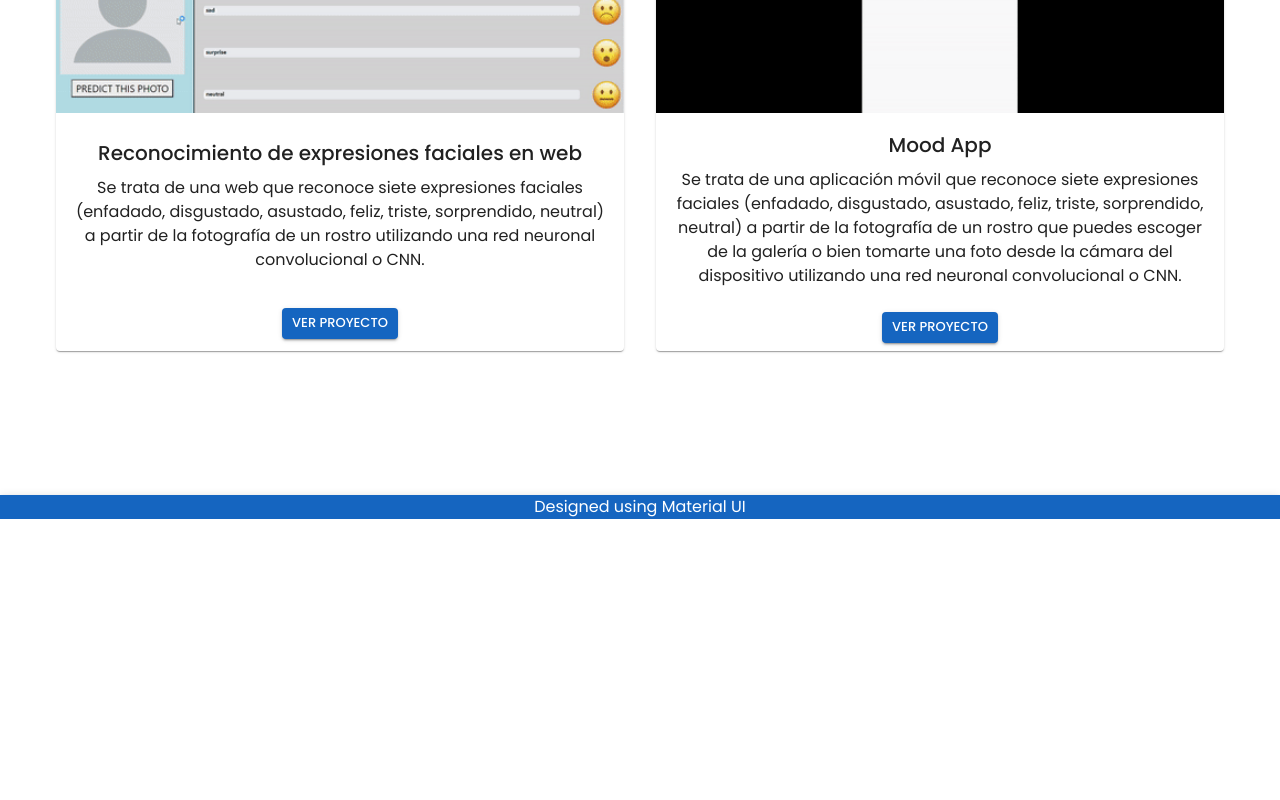
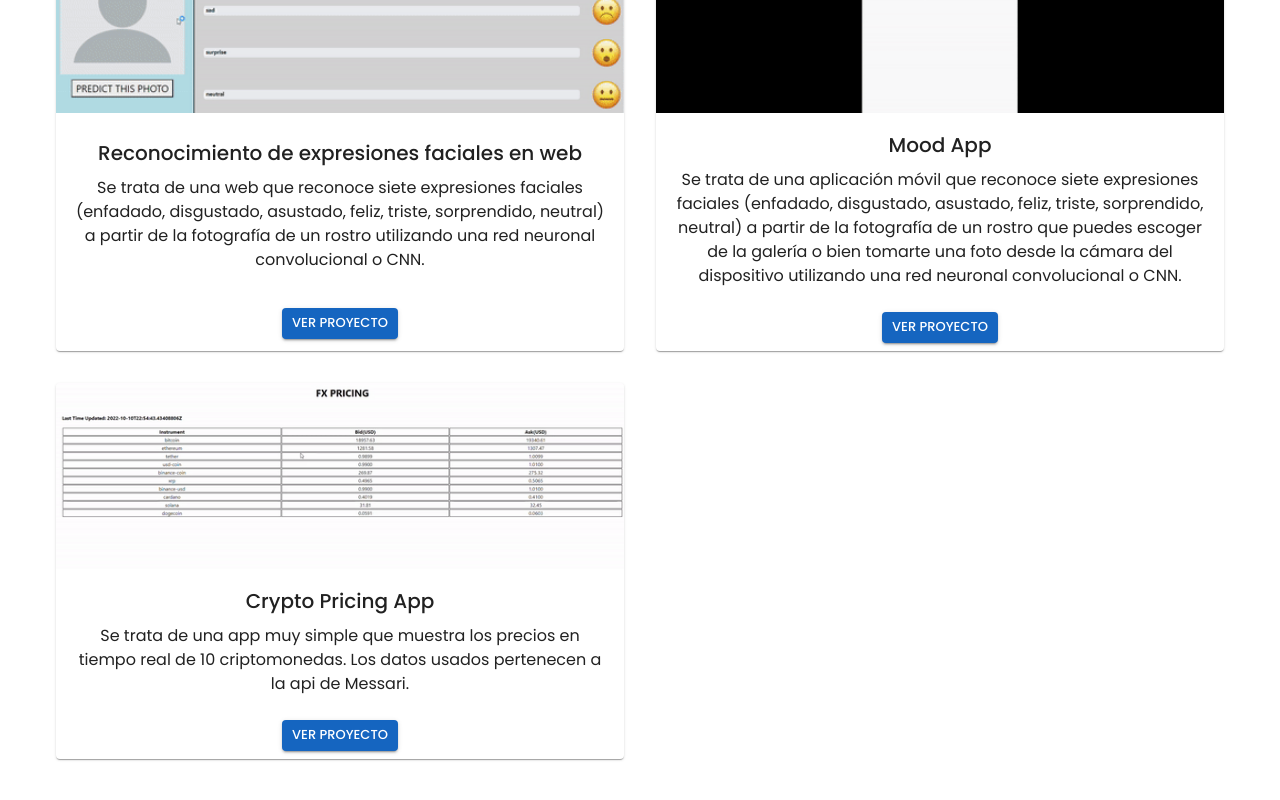
Before and after one commit to Jermaniac/PortfolioGerman, a React (Create React App) app: page / in a window 1280 px wide. Shown: the part 1970-2770 px from the top of the page. Before the commit the page ends 2489 px from the top, so only its background shows below. Built offline with nearby package versions, Linux system fonts and the light colour scheme.

Commit message:
new project

```diff
--- a/src/components/projects/Projects.js
+++ b/src/components/projects/Projects.js
@@ -2,6 +2,7 @@ import Typography from "@mui/material/Typography";
 import Grid from "@mui/material/Grid";
 import moodWebAppGif from "../../assets/gifs/moodWebApp.gif";
 import moodMobileAppGif from "../../assets/gifs/moodMobileApp.gif";
+import pricingCryptoAppGif from "../../assets/gifs/pricingCryptoApp.gif";
 import Card from "@mui/material/Card";
 import CardActions from "@mui/material/CardActions";
 import CardContent from "@mui/material/CardContent";
@@ -91,6 +92,36 @@ const Projects = () => {
             </CardActions>
           </Card>
         </Grid>
+        <Grid item xs={12} md={6} style={{ display: "flex" }}>
+          <Card style={{ display: "grid" }}>
+            <CardMedia
+              component="img"
+              image={pricingCryptoAppGif}
+              alt="crypto_pricing_app_gif"
+              sx={{ maxHeight: { md: "286px" } }}
+            />
+            <CardContent>
+              <Typography gutterBottom variant="h6" component="div">
+                Crypto Pricing App
+              </Typography>
+              <Typography variant="body1" color="text">
+                Se trata de una app muy simple que muestra los precios en tiempo
+                real de 10 criptomonedas. Los datos usados pertenecen a la api
+                de Messari.
+              </Typography>
+            </CardContent>
+            <CardActions style={{ justifyContent: "center" }}>
+              <Button
+                size="small"
+                href="https://test-ms.vercel.app/"
+                variant="contained"
+                color="primary"
+              >
+                VER PROYECTO
+              </Button>
+            </CardActions>
+          </Card>
+        </Grid>
       </Grid>
     </Box>
   );
```
Also changed, not shown: src/assets/gifs/pricingCryptoApp.gif (added).
